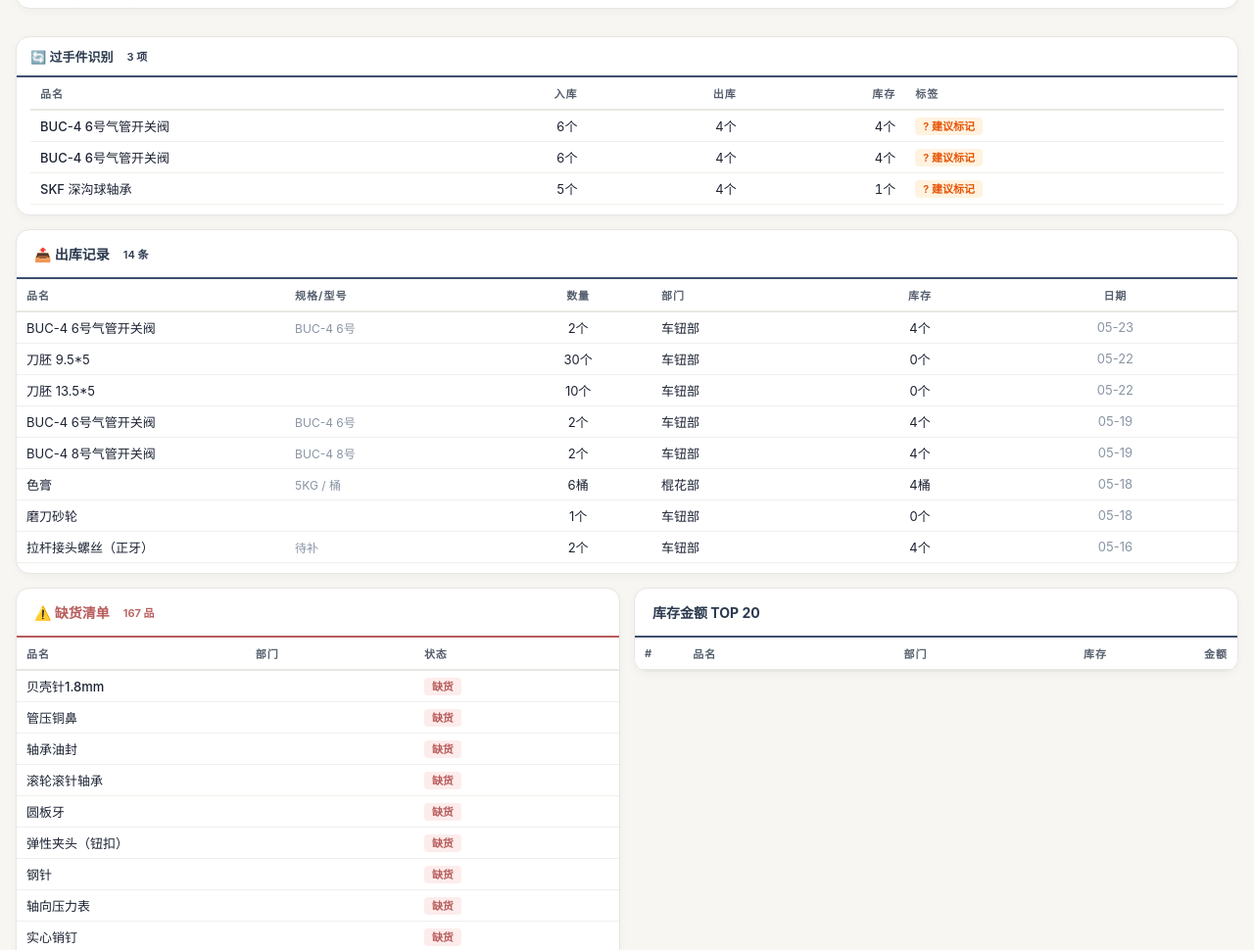
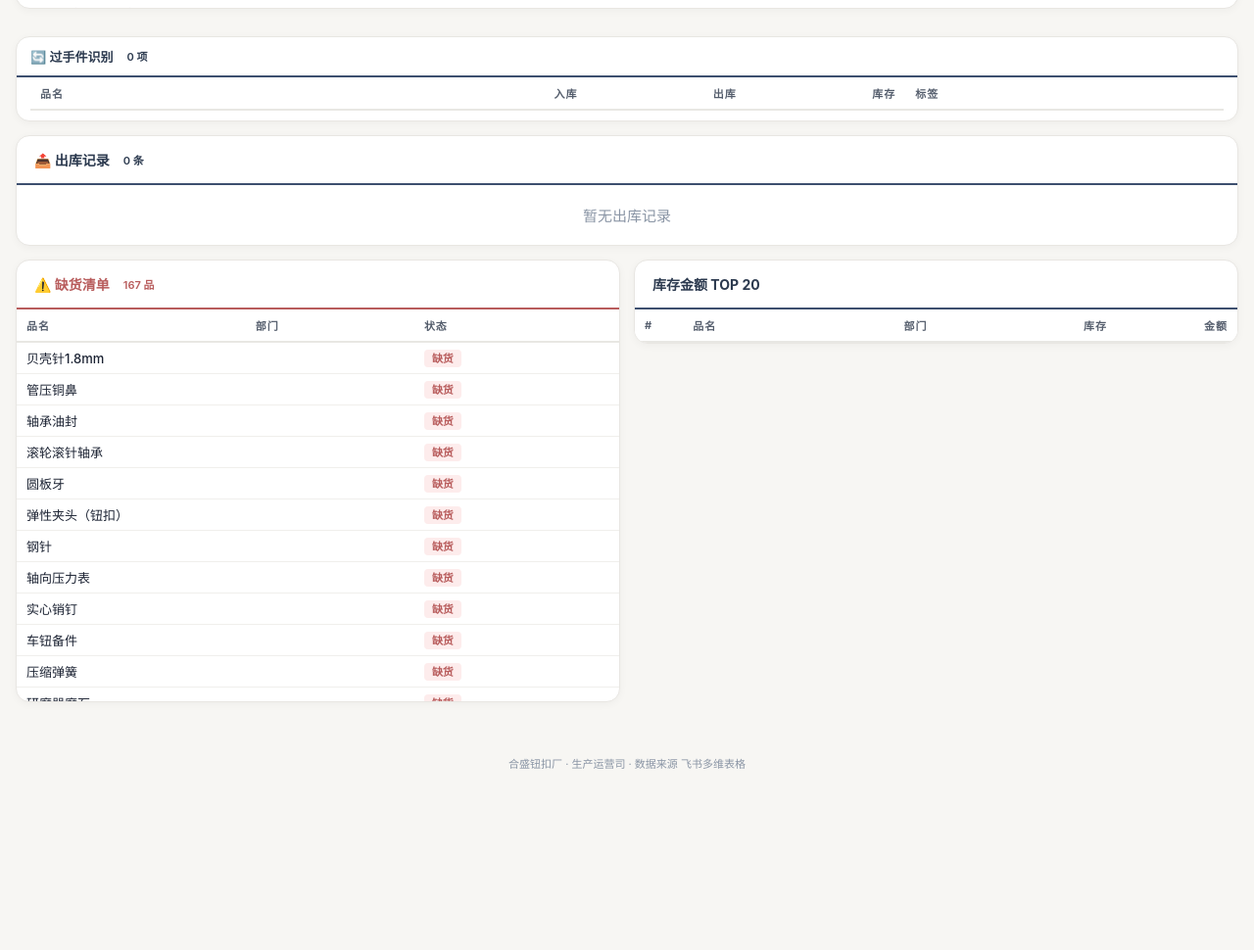
Before and after one commit to wayne8877/hs-inventory-dashboard, a website: page index.html in a window 1280 px wide. Shown: the part 1830-2800 px from the top of the page at 98% size. After the commit the page ends 2641 px from the top, so only its background shows below. Drawn offline with Linux system fonts and the light colour scheme.

Commit message:
刷新 05-31 18:00

```diff
--- a/index.html
+++ b/index.html
@@ -203,7 +203,7 @@ body{
     <div><div class="brand-name">合盛辅料</div><div class="brand-en">HeSheng Button</div></div>
   </div>
   <div class="hdr-info">
-    <div class="hdr-info-item"><div class="hdr-info-label">Updated</div><div class="hdr-info-value">2026-05-31 09:00</div></div>
+    <div class="hdr-info-item"><div class="hdr-info-label">Updated</div><div class="hdr-info-value">2026-05-31 18:00</div></div>
     <div class="hdr-divider"></div>
     <div class="hdr-info-item"><div class="hdr-info-label">Source</div><div class="hdr-info-value">Feishu Bitable</div></div>
   </div>
@@ -214,7 +214,7 @@ body{
 <div class="o-section">
   <div class="o-header">
     <div class="o-title">📋 订单追踪</div>
-    <div class="o-updated">更新于 2026-05-31 09:00</div>
+    <div class="o-updated">更新于 2026-05-31 18:00</div>
   </div>
   <div class="o-kpi-row"><div class="okpi"><div class="okpi-icon" style="background:#EBF4FF;color:#2980B9">📋</div><div class="okpi-body"><div class="okpi-num">16</div><div class="okpi-label">全部订单</div></div><div class="okpi-sub">本月0单</div></div>
 <div class="okpi"><div class="okpi-icon" style="background:#E8F8F0;color:#27AE60">⚖</div><div class="okpi-body"><div class="okpi-num">877G</div><div class="okpi-label">订单总量 </div></div><div class="okpi-sub">本月0G</div></div>
@@ -358,39 +358,21 @@ body{
 
 <div class="card section-gap">
   <div class="ctitle navy" style="padding:10px 14px;font-size:13px;font-weight:600">
-    🔄 过手件识别 <span class="cnt">3 项</span>
+    🔄 过手件识别 <span class="cnt">0 项</span>
   </div>
   <div class="tbl-scroll" style="max-height:300px;overflow-y:auto;padding:0 14px 10px">
       <table>
         <thead><tr><th style="width:30%">品名</th><th class="tr" style="width:12%">入库</th><th class="tr" style="width:12%">出库</th><th class="tr" style="width:12%">库存</th><th style="width:24%">标签</th></tr></thead>
         <tbody>
-        <tr><td class="td-name">BUC-4 6号气管开关阀</td><td class="tr">6个</td><td class="tr">4个</td><td class="tr">4个</td><td><span class="st o">? 建议标记</span></td></tr>
-        <tr><td class="td-name">BUC-4 6号气管开关阀</td><td class="tr">6个</td><td class="tr">4个</td><td class="tr">4个</td><td><span class="st o">? 建议标记</span></td></tr>
-        <tr><td class="td-name">SKF 深沟球轴承</td><td class="tr">5个</td><td class="tr">4个</td><td class="tr">1个</td><td><span class="st o">? 建议标记</span></td></tr>
         </tbody>
       </table>
     </div>
 </div>
 
 <div class="card section-gap">
-  <div class="ctitle navy">📤 出库记录 <span class="cnt">14 条</span></div>
+  <div class="ctitle navy">📤 出库记录 <span class="cnt">0 条</span></div>
   <div class="tbl-scroll" style="max-height:300px;overflow-y:auto">
-<table style="table-layout:fixed;width:100%"><colgroup><col style="width:22%"><col style="width:18%"><col style="width:12%"><col style="width:16%"><col style="width:12%"><col style="width:20%"></colgroup><thead><tr><th>品名</th><th>规格/型号</th><th style="text-align:center">数量</th><th>部门</th><th style="text-align:center">库存</th><th style="text-align:center;white-space:nowrap">日期</th></tr></thead><tbody>
-        <tr><td class="name">BUC-4 6号气管开关阀</td><td class="spec">BUC-4 6号</td><td style="text-align:center">2个</td><td>车钮部</td><td style="text-align:center">4个</td><td style="text-align:center;color:#8A95A5">05-23</td></tr>
-        <tr><td class="name">刀胚 9.5*5</td><td class="spec"></td><td style="text-align:center">30个</td><td>车钮部</td><td style="text-align:center">0个</td><td style="text-align:center;color:#8A95A5">05-22</td></tr>
-        <tr><td class="name">刀胚 13.5*5</td><td class="spec"></td><td style="text-align:center">10个</td><td>车钮部</td><td style="text-align:center">0个</td><td style="text-align:center;color:#8A95A5">05-22</td></tr>
-        <tr><td class="name">BUC-4 6号气管开关阀</td><td class="spec">BUC-4 6号</td><td style="text-align:center">2个</td><td>车钮部</td><td style="text-align:center">4个</td><td style="text-align:center;color:#8A95A5">05-19</td></tr>
-        <tr><td class="name">BUC-4 8号气管开关阀</td><td class="spec">BUC-4 8号</td><td style="text-align:center">2个</td><td>车钮部</td><td style="text-align:center">4个</td><td style="text-align:center;color:#8A95A5">05-19</td></tr>
-        <tr><td class="name">色膏</td><td class="spec">5KG / 桶</td><td style="text-align:center">6桶</td><td>棍花部</td><td style="text-align:center">4桶</td><td style="text-align:center;color:#8A95A5">05-18</td></tr>
-        <tr><td class="name">磨刀砂轮</td><td class="spec"></td><td style="text-align:center">1个</td><td>车钮部</td><td style="text-align:center">0个</td><td style="text-align:center;color:#8A95A5">05-18</td></tr>
-        <tr><td class="name">拉杆接头螺丝（正牙）</td><td class="spec">待补</td><td style="text-align:center">2个</td><td>车钮部</td><td style="text-align:center">4个</td><td style="text-align:center;color:#8A95A5">05-16</td></tr>
-        <tr><td class="name">德邦展钩销</td><td class="spec">80×10</td><td style="text-align:center">6个</td><td>车钮部</td><td style="text-align:center">14个</td><td style="text-align:center;color:#8A95A5">05-16</td></tr>
-        <tr><td class="name">刀头调节垫片</td><td class="spec">通用规格</td><td style="text-align:center">10个</td><td>车钮部</td><td style="text-align:center">10个</td><td style="text-align:center;color:#8A95A5">05-16</td></tr>
-        <tr><td class="name">耐磨套（铜基合金）长12*内径1…</td><td class="spec"></td><td style="text-align:center">30个</td><td>车钮部</td><td style="text-align:center">0个</td><td style="text-align:center;color:#8A95A5">05-14</td></tr>
-        <tr><td class="name">洗衣粉</td><td class="spec">25公斤/包</td><td style="text-align:center">1包</td><td>棍花部</td><td style="text-align:center">30包</td><td style="text-align:center;color:#8A95A5">05-14</td></tr>
-        <tr><td class="name">SKF 深沟球轴承</td><td class="spec">6204-2RS1/C3</td><td style="text-align:center">2个</td><td>车钮部</td><td style="text-align:center">20个</td><td style="text-align:center;color:#8A95A5">05-13</td></tr>
-        <tr><td class="name">SKF 深沟球轴承</td><td class="spec">6205-2RS1/C3</td><td style="text-align:center">4个</td><td>车钮部</td><td style="text-align:center">1个</td><td style="text-align:center;color:#8A95A5">05-13</td></tr>
-</tbody></table>
+<div style="color:#8A95A5;text-align:center;padding:20px 0">暂无出库记录</div>
   </div>
 </div>
 
```
